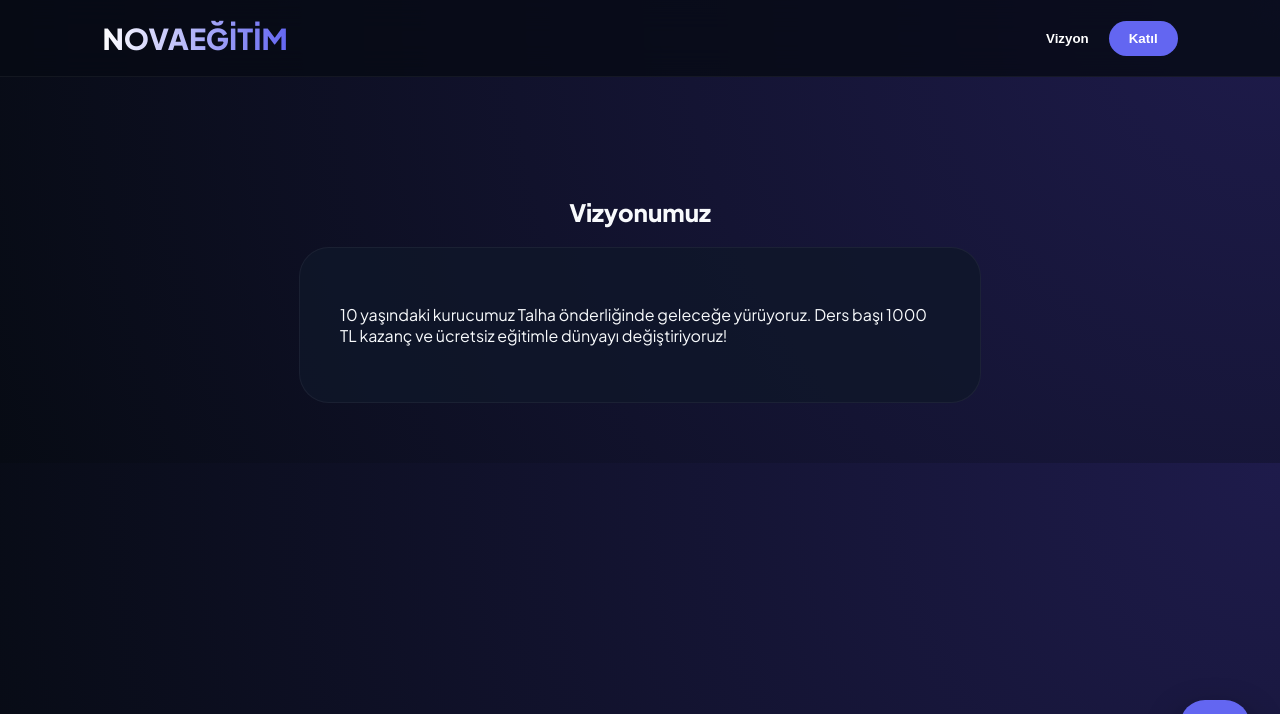
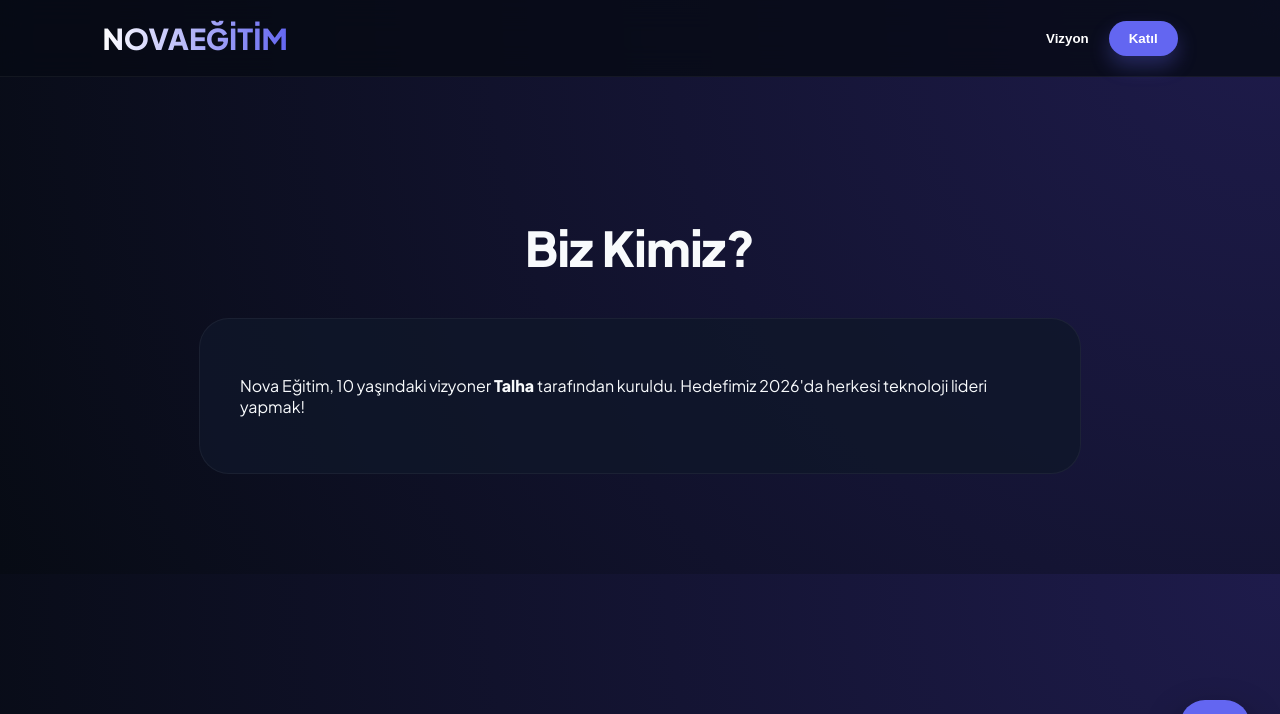
Before and after one commit to talhasahin1520-ctrl/talha-akademi, a Flask app: template templates/index.html in a window 1280 px wide, after a click on "Vizyon". Shown: the top 714 px of the page. Run offline with Flask 3, Linux system fonts and the light colour scheme; the template is opened without the code that fills it, so the values that code supplies are empty.

Commit message:
Update index.html

```diff
--- a/templates/index.html
+++ b/templates/index.html
@@ -31,17 +31,17 @@
         .card { background: var(--card-bg); padding: 40px; border-radius: 30px; border: 1px solid rgba(255,255,255,0.05); transition: var(--transition); }
         .card:hover { transform: translateY(-10px); border-color: var(--primary); }
         .btn { padding: 18px 40px; border-radius: 20px; font-weight: 700; cursor: pointer; border: none; transition: var(--transition); text-decoration: none; display: inline-block; }
-        .btn-primary { background: var(--primary); color: white; }
+        .btn-primary { background: var(--primary); color: white; box-shadow: 0 10px 20px rgba(99, 102, 241, 0.3); }
 
-        /* AI CHAT STYLE */
+        /* CHAT BOT TASARIMI (ESKİ HAVALI HALİ) */
         #chat-widget { position: fixed; bottom: 30px; right: 30px; z-index: 2000; }
         #chat-button { width: 70px; height: 70px; background: var(--primary); border-radius: 25px; display: flex; align-items: center; justify-content: center; font-size: 30px; cursor: pointer; box-shadow: 0 15px 35px rgba(0,0,0,0.4); }
-        #chat-window { display: none; width: 380px; height: 550px; background: #0f172a; border-radius: 30px; position: absolute; bottom: 90px; right: 0; border: 1px solid var(--primary); flex-direction: column; overflow: hidden; }
+        #chat-window { display: none; width: 380px; height: 550px; background: #0f172a; border-radius: 30px; position: absolute; bottom: 90px; right: 0; border: 1px solid var(--primary); flex-direction: column; overflow: hidden; box-shadow: 0 25px 50px rgba(0,0,0,0.5); }
         #chat-header { padding: 20px; background: var(--primary); font-weight: 800; display: flex; justify-content: space-between; }
         #chat-messages { flex: 1; padding: 20px; overflow-y: auto; display: flex; flex-direction: column; gap: 15px; }
-        .msg { padding: 12px 18px; border-radius: 15px; max-width: 80%; font-size: 0.95rem; }
-        .msg-ai { background: rgba(255,255,255,0.05); align-self: flex-start; }
-        .msg-user { background: var(--primary); align-self: flex-end; }
+        .msg { padding: 12px 18px; border-radius: 15px; max-width: 80%; font-size: 0.95rem; line-height: 1.4; }
+        .msg-ai { background: rgba(255,255,255,0.05); align-self: flex-start; border-bottom-left-radius: 2px; }
+        .msg-user { background: var(--primary); align-self: flex-end; border-bottom-right-radius: 2px; }
         .chat-input-area { padding: 20px; background: rgba(0,0,0,0.2); display: flex; gap: 10px; }
         #chat-input { flex: 1; background: #1e293b; border: none; border-radius: 12px; padding: 12px; color: white; outline: none; }
     </style>
@@ -58,42 +58,53 @@
 
     <div id="home" class="section active">
         <div class="hero">
+            <span style="color: var(--secondary); font-weight: 700; letter-spacing: 2px;">SINIRLARI ZORLA</span>
             <h1>Yapay Zeka İle <br><span class="gradient-text">Geleceği Tasarla</span></h1>
+
             <div class="video-wrapper">
                 <video autoplay muted loop playsinline controls>
                     <source src="https://raw.githubusercontent.com/talha-akademi/temp/main/GELECEK%20B%C4%B0LD%C4%B0R%C4%B0S%C4%B0!.mp4" type="video/mp4">
                 </video>
             </div>
+
             <div class="grid">
-                <div class="card"><h3>🚀 Robotik</h3><p>Geleceği kodla.</p></div>
-                <div class="card"><h3>🧠 AI Akademi</h3><p>Zekayı yönet.</p></div>
-                <div class="card"><h3>🛡️ Güvenlik</h3><p>Dünyayı koru.</p></div>
+                <div class="card"><h3>🚀 Robotik Kodlama</h3><p>Python ve C++ ile kendi dünyanı kur.</p></div>
+                <div class="card"><h3>🧠 AI Mühendisliği</h3><p>Geleceğin zekasını sen yönet.</p></div>
+                <div class="card"><h3>🛡️ Siber Güvenlik</h3><p>Dijital dünyayı sen koru.</p></div>
             </div>
         </div>
     </div>
 
     <div id="about" class="section">
-        <h2 style="text-align: center;">Vizyonumuz</h2>
-        <div class="card" style="max-width: 600px; margin: auto;">
-            <p>10 yaşındaki kurucumuz Talha önderliğinde geleceğe yürüyoruz. Ders başı 1000 TL kazanç ve ücretsiz eğitimle dünyayı değiştiriyoruz!</p>
+        <h2 style="text-align: center; font-size: 3rem;">Biz Kimiz?</h2>
+        <div class="card" style="max-width: 800px; margin: 40px auto;">
+            <p>Nova Eğitim, 10 yaşındaki vizyoner <b>Talha</b> tarafından kuruldu. Hedefimiz 2026'da herkesi teknoloji lideri yapmak!</p>
         </div>
     </div>
 
     <div id="apply" class="section">
-        <h2 style="text-align: center;">Bize Katıl</h2>
+        <h2 class="gradient-text" style="text-align: center; font-size: 3rem;">Ekibimize Katıl</h2>
         <div class="grid">
-            <div class="card"><h4>Eğitmen Ol</h4><p>1000 TL Kazan.</p></div>
-            <div class="card"><h4>Öğrenci Ol</h4><p>Ücretsiz Başla.</p></div>
+            <div class="card">
+                <h4>Eğitmen Ol</h4>
+                <p>Ders başı 1000 TL kazan.</p>
+                <a href="mailto:novaegitim2026@gmail.com" class="btn btn-primary">Başvur</a>
+            </div>
+            <div class="card">
+                <h4>Öğrenci Ol</h4>
+                <p>İlk dersin hediye!</p>
+                <a href="mailto:novaegitim2026@gmail.com" class="btn btn-primary">Kayıt Ol</a>
+            </div>
         </div>
     </div>
 
     <div id="chat-widget">
         <div id="chat-button" onclick="toggleChat()">🤖</div>
         <div id="chat-window">
-            <div id="chat-header"><span>Nova-AI (Gemini)</span><span onclick="toggleChat()">×</span></div>
-            <div id="chat-messages"><div class="msg msg-ai">Selam kanka! Ben Nova-AI. Gemini motoruyla çalışıyorum. Ne sormak istersin?</div></div>
+            <div id="chat-header"><span>Nova-AI v2.5 (Gemini)</span><span onclick="toggleChat()" style="cursor:pointer">×</span></div>
+            <div id="chat-messages"><div class="msg msg-ai">Selam kanka! Ben Nova-AI. Gemini zekasıyla donatıldım. Ne sormak istersin?</div></div>
             <div class="chat-input-area">
-                <input type="text" id="chat-input" placeholder="Yaz kanka..." onkeypress="if(event.key==='Enter') handleChat()">
+                <input type="text" id="chat-input" placeholder="Bir şey sor..." onkeypress="if(event.key==='Enter') handleChat()">
                 <button onclick="handleChat()" class="btn btn-primary" style="padding: 10px;">></button>
             </div>
         </div>
@@ -103,11 +114,14 @@
         function showPage(id) {
             document.querySelectorAll('.section').forEach(s => s.classList.remove('active'));
             document.getElementById(id).classList.add('active');
+            window.scrollTo({top:0, behavior:'smooth'});
         }
+
         function toggleChat() {
             const w = document.getElementById('chat-window');
             w.style.display = (w.style.display === 'flex') ? 'none' : 'flex';
         }
+
         async function handleChat() {
             const input = document.getElementById('chat-input');
             const box = document.getElementById('chat-messages');
@@ -119,22 +133,25 @@
             box.scrollTop = box.scrollHeight;
 
             const loadingId = "load-" + Date.now();
-            box.innerHTML += `<div class="msg msg-ai" id="${loadingId}">Düşünüyorum...</div>`;
+            box.innerHTML += `<div class="msg msg-ai" id="${loadingId}">Düşünüyorum kanka...</div>`;
+            box.scrollTop = box.scrollHeight;
 
             try {
-                // SENİN API ANAHTARIN BURADA
-                const apiKey = "AIzaSyAgT8UFgsNlRhGnVx2fpF1bY3ZgORsKDm8";
+                const apiKey = "AIzaSyAgT8UFgsNlRhGnVx2fpF1bY3ZgORsKDm8"; // Kendi anahtarın
                 const response = await fetch(`https://generativelanguage.googleapis.com/v1beta/models/gemini-1.5-flash:generateContent?key=${apiKey}`, {
                     method: 'POST',
                     headers: { 'Content-Type': 'application/json' },
                     body: JSON.stringify({
-                        contents: [{ parts: [{ text: `Sen Nova-AI'sın. Kurucun 10 yaşındaki Talha. Samimi konuş. Soru: ${userText}` }] }]
+                        contents: [{
+                            parts: [{ text: `Sen Nova-AI'sın. Nova Eğitim'in asistanısın. Kurucun 10 yaşındaki Talha'dır. Samimi ve enerjik konuş. Soru: ${userText}` }]
+                        }]
                     })
                 });
                 const data = await response.json();
-                document.getElementById(loadingId).innerText = data.candidates[0].content.parts[0].text;
-            } catch (e) {
-                document.getElementById(loadingId).innerText = "Hata oldu kanka, anahtarı kontrol et!";
+                const aiReply = data.candidates[0].content.parts[0].text;
+                document.getElementById(loadingId).innerText = aiReply;
+            } catch (error) {
+                document.getElementById(loadingId).innerText = "Kanka bir sorun oldu ama biz buradayız!";
             }
             box.scrollTop = box.scrollHeight;
         }
```
